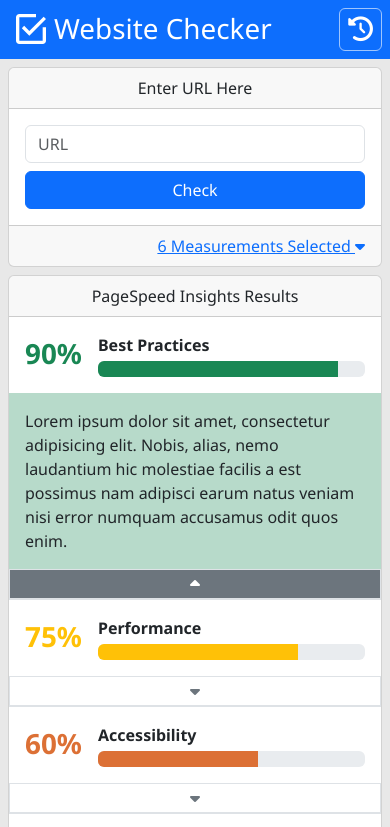
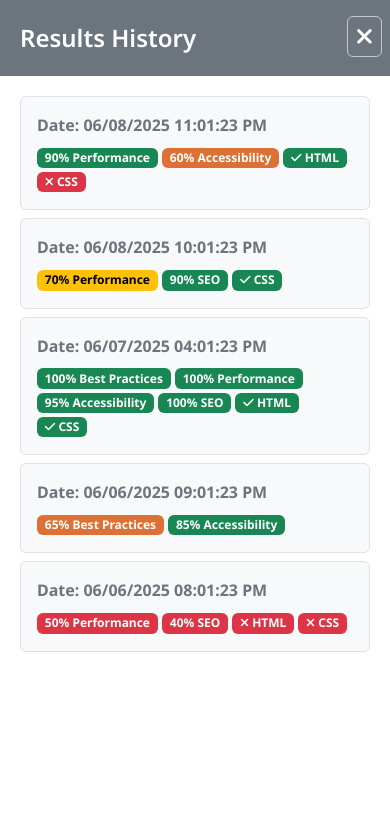
Before and after one commit to gibocode/wdd330-final-project, a website: page index.html in a window 390 px wide. Both pictures are taken after a click on the button 360 px from the left and 29 px from the top of the page. Shown: the top 827 px of the page. Drawn offline with nearby package versions, Linux system fonts and the light colour scheme.

Commit message:
Add History Drawer with Animation – Mobile

```diff
--- /dev/null
+++ b/css/components/drawer.css
@@ -0,0 +1,92 @@
+.drawer {
+    display: none;
+    max-width: 420px;
+    height: 100%;
+    position: fixed;
+    top: 0;
+    right: 0;
+    background-color: #fff;
+}
+
+.drawer.show {
+    display: block;
+    animation: 0.3s ease-in slideLeft;
+    animation-fill-mode: forwards;
+}
+
+.drawer.hide {
+    display: block;
+    animation: 0.3s ease-out slideRight;
+    animation-fill-mode: forwards;
+}
+
+.drawer-header {
+    background-color: #6c757d;
+    padding: 20px;
+    color: white;
+    position: relative;
+}
+
+.drawer-title {
+    font-weight: 600;
+    font-size: 1.5rem;
+}
+
+.drawer-body {
+    padding: 20px;
+}
+
+.bg-drawer-backdrop {
+    display: none;
+    background-color: rgba(0,0,0,0.5);
+}
+
+.bg-drawer-backdrop.show {
+    display: block;
+    animation: 0.3s ease-in fadeIn;
+    animation-fill-mode: forwards;
+}
+
+.bg-drawer-backdrop.hide {
+    display: block;
+    animation: 0.3s ease-out fadeOut;
+    animation-fill-mode: forwards;
+}
+
+@keyframes slideLeft {
+    from {
+        transform: translateX(420px);
+    }
+    to {
+        transform: translateX(0);
+    }
+}
+
+@keyframes slideRight {
+    from {
+        transform: translateX(0);
+    }
+    to {
+        transform: translateX(420px);
+        display: none;
+    }
+}
+
+@keyframes fadeIn {
+    from {
+        opacity: 0;
+    }
+    to {
+        opacity: 1;
+    }
+}
+
+@keyframes fadeOut {
+    from {
+        opacity: 1;
+    }
+    to {
+        opacity: 0;
+        display: none;
+    }
+}
--- a/css/main.css
+++ b/css/main.css
@@ -1,3 +1,9 @@
-@import "./colors.css";
+/* Utilities */
+@import "./utils/colors.css";
+
+/* Components */
+@import "./components/drawer.css";
+
+/* Styles */
 @import "./styles.css";
 @import "./styles-large.css";
--- a/css/styles.css
+++ b/css/styles.css
@@ -6,4 +6,5 @@
 
 body {
     font-family: 'Noto Sans', Arial, Helvetica, sans-serif;
+    position: relative;
 }
--- a/css/colors.css
+++ b/css/utils/colors.css
@@ -13,3 +13,7 @@
 .text-orange {
     color: #dc7035;
 }
+
+.text-bg-orange {
+    background-color: #dc7035;
+}
--- a/index.html
+++ b/index.html
@@ -12,6 +12,7 @@
         <link href="https://cdn.jsdelivr.net/npm/bootstrap@5.3.6/dist/css/bootstrap.min.css" rel="stylesheet" integrity="sha384-4Q6Gf2aSP4eDXB8Miphtr37CMZZQ5oXLH2yaXMJ2w8e2ZtHTl7GptT4jmndRuHDT" crossorigin="anonymous">
         <link rel="stylesheet" href="https://cdnjs.cloudflare.com/ajax/libs/font-awesome/6.7.2/css/all.min.css" integrity="sha512-Evv84Mr4kqVGRNSgIGL/F/aIDqQb7xQ2vcrdIwxfjThSH8CSR7PBEakCr51Ck+w+/U6swU2Im1vVX0SVk9ABhg==" crossorigin="anonymous" referrerpolicy="no-referrer" />
         <link rel="stylesheet" href="css/main.css">
+        <script src="js/main.js" defer></script>
     </head>
     <body class="bg-light-gray">
         <header class="bg-primary py-2 ps-3 pe-2 d-flex justify-content-between">
@@ -20,7 +21,7 @@
                 <span class="fs-1 text-white">Website Checker</span>
             </div>
             <div class="d-flex align-items-center">
-                <button class="btn btn-primary fs-2 fa fa-history p-2 border-primary-subtle"></button>
+                <button class="btn btn-primary fs-2 fa fa-history p-2 border-primary-subtle" data-toggle="drawer" data-target="history-drawer"></button>
             </div>
         </header>
         <main class="p-2">
@@ -135,5 +136,57 @@
                 <div>Gilbor Camporazo Jr. &bull; WDD 330 Final Project</div>
             </div>
         </footer>
+        <div class="drawer" tabindex="-1" id="history-drawer">
+            <div class="drawer-header">
+                <div class="drawer-title">Results History</div>
+                <button class="btn btn-secondary fa fa-xmark position-absolute top-0 end-0 mt-3 me-2 fs-3 p-2 border-secondary-subtle" data-toggle="drawer" data-target="history-drawer"></button>
+            </div>
+            <div class="drawer-body d-grid gap-2">
+                <button class="btn btn-light border text-start p-3">
+                    <div class="fw-bold mb-2 text-secondary">Date: 06/08/2025 11:01:23 PM</div>
+                    <div>
+                        <span class="badge text-bg-success">90% Performance</span>
+                        <span class="badge text-bg-orange">60% Accessibility</span>
+                        <span class="badge text-bg-success"><span class="fa fa-check"></span> HTML</span>
+                        <span class="badge text-bg-danger"><span class="fa fa-xmark"></span> CSS</span>
+                    </div>
+                </button>
+                <button class="btn btn-light border text-start p-3">
+                    <div class="fw-bold mb-2 text-secondary">Date: 06/08/2025 10:01:23 PM</div>
+                    <div>
+                        <span class="badge text-bg-warning">70% Performance</span>
+                        <span class="badge text-bg-success">90% SEO</span>
+                        <span class="badge text-bg-success"><span class="fa fa-check"></span> CSS</span>
+                    </div>
+                </button>
+                <button class="btn btn-light border text-start p-3">
+                    <div class="fw-bold mb-2 text-secondary">Date: 06/07/2025 04:01:23 PM</div>
+                    <div>
+                        <span class="badge text-bg-success">100% Best Practices</span>
+                        <span class="badge text-bg-success">100% Performance</span>
+                        <span class="badge text-bg-success">95% Accessibility</span>
+                        <span class="badge text-bg-success">100% SEO</span>
+                        <span class="badge text-bg-success"><span class="fa fa-check"></span> HTML</span>
+                        <span class="badge text-bg-success"><span class="fa fa-check"></span> CSS</span>
+                    </div>
+                </button>
+                <button class="btn btn-light border text-start p-3">
+                    <div class="fw-bold mb-2 text-secondary">Date: 06/06/2025 09:01:23 PM</div>
+                    <div>
+                        <span class="badge text-bg-orange">65% Best Practices</span>
+                        <span class="badge text-bg-success">85% Accessibility</span>
+                    </div>
+                </button>
+                <button class="btn btn-light border text-start p-3">
+                    <div class="fw-bold mb-2 text-secondary">Date: 06/06/2025 08:01:23 PM</div>
+                    <div>
+                        <span class="badge text-bg-danger">50% Performance</span>
+                        <span class="badge text-bg-danger">40% SEO</span>
+                        <span class="badge text-bg-danger"><span class="fa fa-xmark"></span> HTML</span>
+                        <span class="badge text-bg-danger"><span class="fa fa-xmark"></span> CSS</span>
+                    </div>
+                </button>
+            </div>
+        </div>
     </body>
 </html>
--- /dev/null
+++ b/js/main.js
@@ -0,0 +1,29 @@
+const drawerToggles = document.querySelectorAll("[data-toggle=\"drawer\"]");
+
+drawerToggles.forEach(drawerToggle => {
+    drawerToggle.addEventListener("click", function() {
+        const target = this.dataset.target;
+        const drawer = document.querySelector(`#${target}`);
+        let drawerBackdrop = document.querySelector(".bg-drawer-backdrop");
+
+        if (!drawerBackdrop) {
+            drawerBackdrop = document.createElement("div");
+            drawerBackdrop.classList.add("position-fixed", "top-0", "left-0", "w-100", "h-100", "bg-drawer-backdrop");
+        }
+
+        drawer.insertAdjacentElement("beforeBegin", drawerBackdrop);
+
+        if (drawer.classList.contains("hide") || !drawer.classList.contains("show")) {
+            drawer.classList.remove("hide");
+            drawerBackdrop.classList.remove("hide");
+            drawer.classList.add("show");
+            drawerBackdrop.classList.add("show");
+        }
+        else if (drawer.classList.contains("show")) {
+            drawer.classList.remove("show");
+            drawerBackdrop.classList.remove("show");
+            drawer.classList.add("hide");
+            drawerBackdrop.classList.add("hide");
+        }
+    });
+});
--- a/package.json
+++ b/package.json
@@ -5,7 +5,6 @@
     "name": "Gilbor Camporazo Jr.",
     "email": "gcamporazo@byupathway.edu"
   },
-  "dependencies": {
-    "vanilla-javascript": "^1.1.6"
-  }
+  "main": "index.html",
+  "dependencies": {}
 }
```
Also changed, not shown: js/index.js (deleted), 1 other file.
